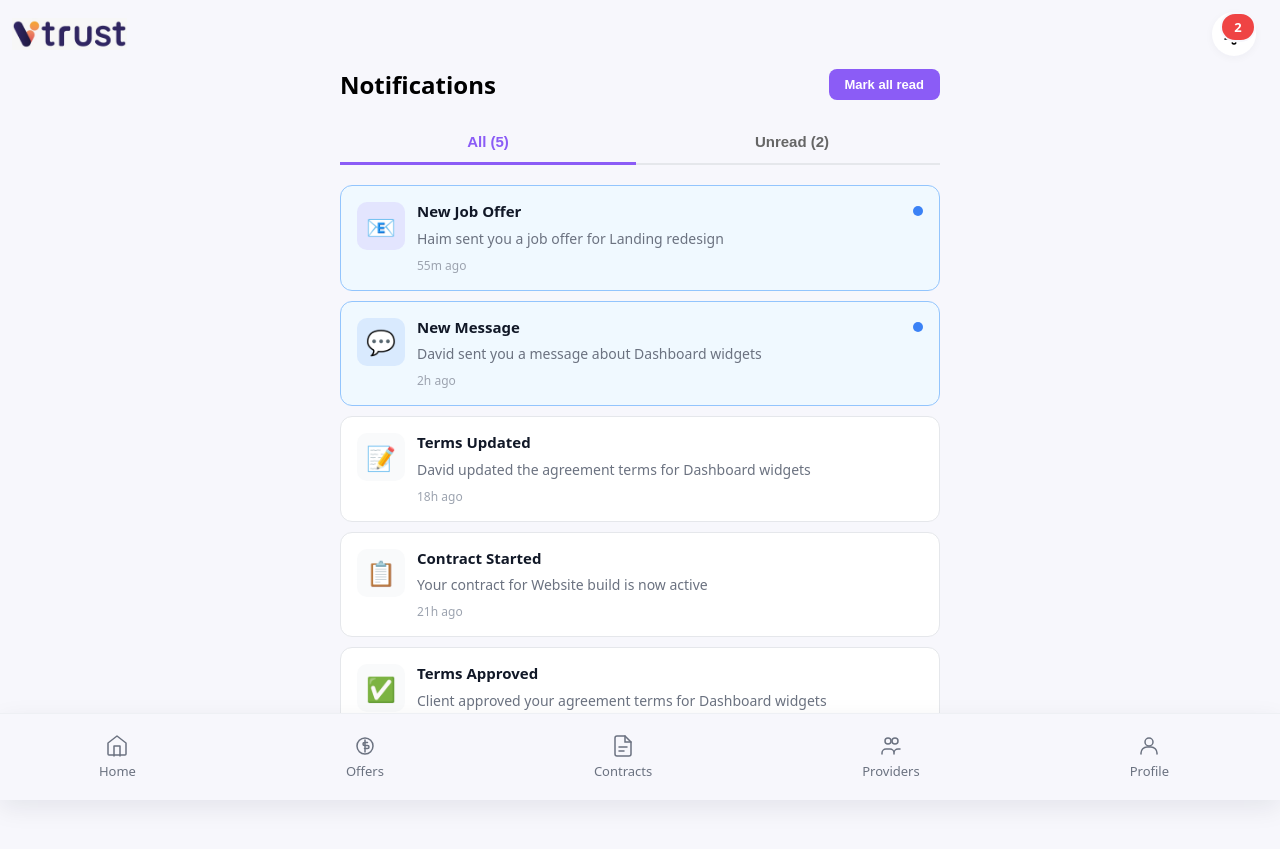
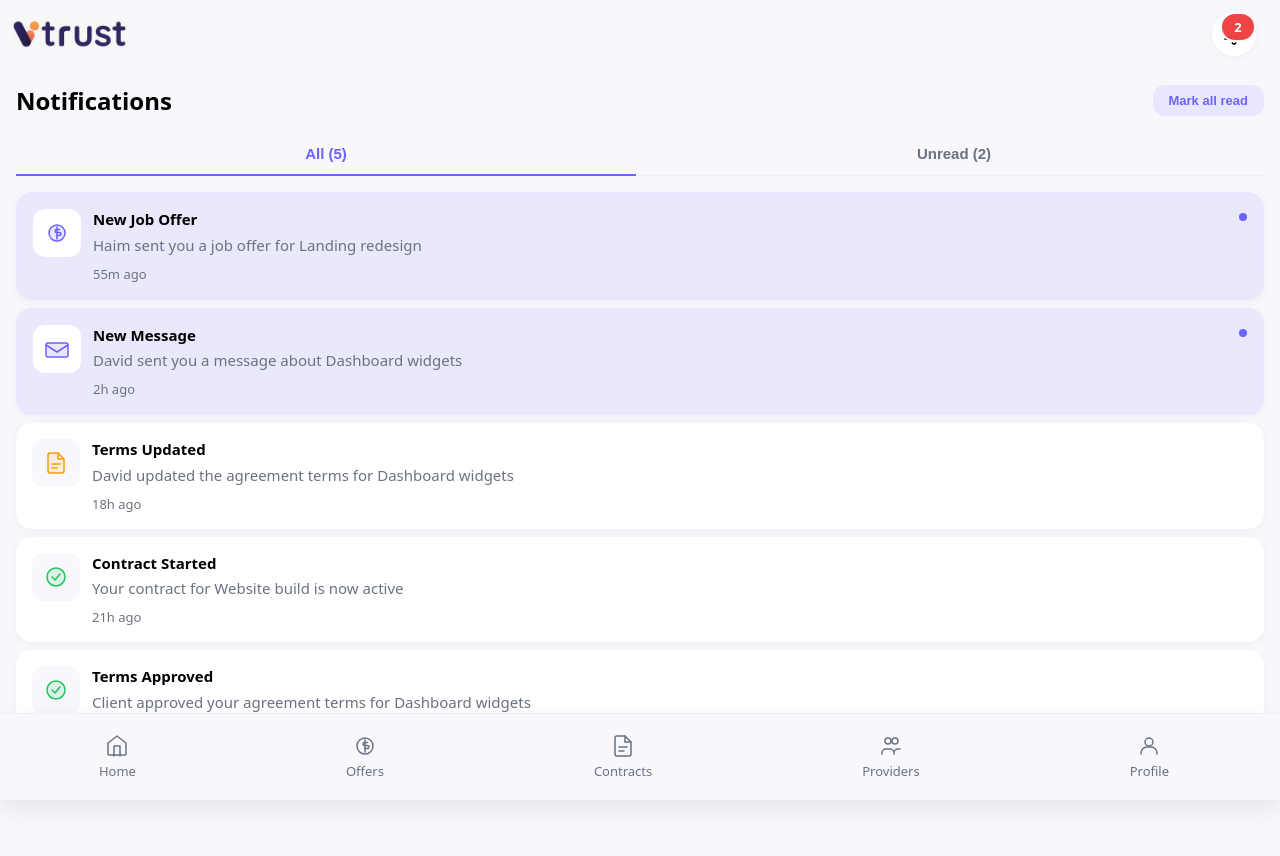
Before and after one commit to darkarki83/wireframe-app, a React (Vite) app: page /notifications in a window 1280 px wide. Shown: the top 856 px of the page. Built offline with nearby package versions, Linux system fonts and the light colour scheme.

Commit message:
Fixed notification

```diff
--- a/src/pages/notifications/NotificationsList.tsx
+++ b/src/pages/notifications/NotificationsList.tsx
@@ -1,7 +1,7 @@
-
 import { useEffect, useState } from "react";
 import { Link } from "react-router-dom";
 import { apiListNotifications, apiMarkNotificationRead, apiMarkAllNotificationsRead, type Notification } from "../../lib/mockApi";
+import { colors, spacing, typography, borderRadius, shadows, components } from "../../lib/designTokens";
 
 export default function NotificationsList() {
   const [items, setItems] = useState<Notification[]>([]);
@@ -27,27 +27,48 @@ export default function NotificationsList() {
 
   const getNotificationIcon = (type: string) => {
     switch (type) {
-      case "new_bid": return "💼";
-      case "new_offer": return "📧";
-      case "message": return "💬";
-      case "status_change": return "🔄";
-      case "conditions_updated": return "📝";
-      case "proposal_approved": return "✅";
-      case "contract": return "📋";
-      default: return "🔔";
-    }
-  };
-
-  const getTypeColor = (type: string) => {
-    switch (type) {
-      case "new_bid": return "#3b82f6";
-      case "new_offer": return "#8b5cf6";
-      case "message": return "#3b82f6";
-      case "status_change": return "#f59e0b";
-      case "conditions_updated": return "#f59e0b";
-      case "proposal_approved": return "#059669";
-      case "contract": return "#059669";
-      default: return "#666";
+      case "new_bid":
+      case "new_offer":
+        return (
+          <svg width="24" height="24" viewBox="0 0 24 24" fill="none">
+            <circle cx="12" cy="12" r="8" fill={colors.primary.light} />
+            <circle cx="12" cy="12" r="8" stroke={colors.primary.main} strokeWidth="1.5" />
+            <path d="M12 6v12M14.5 8.5h-3a1.5 1.5 0 0 0 0 3h3a1.5 1.5 0 0 1 0 3h-3" stroke={colors.primary.main} strokeWidth="1.5" strokeLinecap="round" />
+          </svg>
+        );
+      case "message":
+        return (
+          <svg width="24" height="24" viewBox="0 0 24 24" fill="none">
+            <path d="M3 6h18a2 2 0 0 1 2 2v10a2 2 0 0 1-2 2H3a2 2 0 0 1-2-2V8a2 2 0 0 1 2-2z" fill={colors.primary.light} />
+            <path d="M3 6h18a2 2 0 0 1 2 2v10a2 2 0 0 1-2 2H3a2 2 0 0 1-2-2V8a2 2 0 0 1 2-2z" stroke={colors.primary.main} strokeWidth="1.5" />
+            <path d="M1 8l11 7 11-7" stroke={colors.primary.main} strokeWidth="1.5" strokeLinecap="round" strokeLinejoin="round" />
+          </svg>
+        );
+      case "status_change":
+      case "conditions_updated":
+        return (
+          <svg width="24" height="24" viewBox="0 0 24 24" fill="none">
+            <path d="M6 2h8l6 6v12a2 2 0 0 1-2 2H6a2 2 0 0 1-2-2V4a2 2 0 0 1 2-2z" fill={colors.status.warning + "20"} />
+            <path d="M6 2h8l6 6v12a2 2 0 0 1-2 2H6a2 2 0 0 1-2-2V4a2 2 0 0 1 2-2z" stroke={colors.status.warning} strokeWidth="1.5" strokeLinecap="round" strokeLinejoin="round" />
+            <path d="M14 2v6h6M8 13h8M8 17h5" stroke={colors.status.warning} strokeWidth="1.5" strokeLinecap="round" />
+          </svg>
+        );
+      case "proposal_approved":
+      case "contract":
+        return (
+          <svg width="24" height="24" viewBox="0 0 24 24" fill="none">
+            <circle cx="12" cy="12" r="9" fill={colors.status.success + "20"} />
+            <circle cx="12" cy="12" r="9" stroke={colors.status.success} strokeWidth="1.5" />
+            <path d="M8 12l3 3 5-6" stroke={colors.status.success} strokeWidth="1.5" strokeLinecap="round" strokeLinejoin="round" />
+          </svg>
+        );
+      default:
+        return (
+          <svg width="24" height="24" viewBox="0 0 24 24" fill="none">
+            <path d="M18 8A6 6 0 0 0 6 8c0 7-3 9-3 9h18s-3-2-3-9" fill={colors.primary.light} opacity="0.3" />
+            <path d="M18 8A6 6 0 0 0 6 8c0 7-3 9-3 9h18s-3-2-3-9M13.73 21a2 2 0 0 1-3.46 0" stroke={colors.primary.main} strokeWidth="1.5" strokeLinecap="round" strokeLinejoin="round" />
+          </svg>
+        );
     }
   };
 
@@ -68,61 +89,84 @@ export default function NotificationsList() {
   const unreadCount = items.filter(n => !n.read).length;
   const filteredItems = filter === "unread" ? items.filter(n => !n.read) : items;
 
-  if (loading) return (
-    <div style={{ maxWidth: 600, margin: "0 auto", paddingBottom: 16 }}>
-      <p>Loading notifications...</p>
+  if (loading) {
+    return (
+      <div style={{
+        minHeight: '100vh',
+        background: colors.base.background,
+        paddingBottom: '80px',
+      }}>
+        <div style={{ padding: spacing.lg }}>
+          <p style={{ color: colors.text.secondary }}>Loading notifications...</p>
+        </div>
       </div>
     );
+  }
 
   return (
-    <div style={{ maxWidth: 600, margin: "0 auto", paddingBottom: 16 }}>
+    <div style={{
+      minHeight: '100vh',
+      background: colors.base.background,
+      paddingBottom: '80px',
+    }}>
       {/* Header */}
+      <div style={{
+        padding: `${spacing.lg} ${spacing.lg} 0`,
+      }}>
         <div style={{
           display: "flex",
           justifyContent: "space-between",
           alignItems: "center",
-        marginBottom: 20
+          marginBottom: spacing.lg,
         }}>
-        <h2 style={{ margin: 0, fontSize: 24, fontWeight: 700 }}>Notifications</h2>
+          <h2 style={{
+            margin: 0,
+            fontSize: typography.fontSize.h1,
+            fontWeight: typography.fontWeight.semibold,
+            color: colors.text.primary,
+          }}>
+            Notifications
+          </h2>
           {unreadCount > 0 && (
             <button
               onClick={handleMarkAllRead}
               style={{
-              padding: "8px 16px",
-              background: "#8b5cf6",
-              color: "white",
-              border: "none",
-              borderRadius: 8,
+                ...components.button.secondary,
+                padding: `${spacing.sm} ${spacing.lg}`,
+                height: 'auto',
                 cursor: "pointer",
-              fontSize: 13,
-              fontWeight: 600
+                fontSize: typography.fontSize.caption,
               }}
             >
               Mark all read
             </button>
           )}
         </div>
+      </div>
 
       {/* Filter Tabs */}
       <div style={{
+        padding: `0 ${spacing.lg}`,
+      }}>
+        <div style={{
           display: "flex",
-        gap: 8,
-        marginBottom: 20,
-        borderBottom: "2px solid #e5e7eb"
+          gap: spacing.sm,
+          marginBottom: spacing.lg,
+          borderBottom: `1px solid ${colors.base.border}`,
         }}>
           <button
             onClick={() => setFilter("all")}
             style={{
               flex: 1,
-            padding: "12px 16px",
+              padding: `${spacing.md} ${spacing.lg}`,
               background: "transparent",
               border: "none",
-            borderBottom: filter === "all" ? "3px solid #8b5cf6" : "3px solid transparent",
-            color: filter === "all" ? "#8b5cf6" : "#666",
-            fontWeight: 600,
-            fontSize: 15,
+              borderBottom: filter === "all" ? `2px solid ${colors.primary.main}` : "2px solid transparent",
+              color: filter === "all" ? colors.primary.main : colors.text.secondary,
+              fontWeight: typography.fontWeight.semibold,
+              fontSize: typography.fontSize.body,
               cursor: "pointer",
-            marginBottom: -2
+              marginBottom: -1,
             }}
           >
             All ({items.length})
@@ -131,42 +175,57 @@ export default function NotificationsList() {
             onClick={() => setFilter("unread")}
             style={{
               flex: 1,
-            padding: "12px 16px",
+              padding: `${spacing.md} ${spacing.lg}`,
               background: "transparent",
               border: "none",
-            borderBottom: filter === "unread" ? "3px solid #8b5cf6" : "3px solid transparent",
-            color: filter === "unread" ? "#8b5cf6" : "#666",
-            fontWeight: 600,
-            fontSize: 15,
+              borderBottom: filter === "unread" ? `2px solid ${colors.primary.main}` : "2px solid transparent",
+              color: filter === "unread" ? colors.primary.main : colors.text.secondary,
+              fontWeight: typography.fontWeight.semibold,
+              fontSize: typography.fontSize.body,
               cursor: "pointer",
-            marginBottom: -2
+              marginBottom: -1,
             }}
           >
             Unread ({unreadCount})
           </button>
         </div>
+      </div>
 
       {/* Notifications List */}
+      <div style={{
+        padding: `0 ${spacing.lg} ${spacing.lg}`,
+      }}>
         {filteredItems.length === 0 ? (
           <div style={{
+            ...components.card,
             textAlign: "center",
-          padding: "60px 20px",
-          background: "white",
-          border: "1px solid #e5e7eb",
-          borderRadius: 12
+            padding: spacing.xxxl,
           }}>
-          <div style={{ fontSize: 64, marginBottom: 16 }}>🔔</div>
-          <div style={{ fontSize: 16, fontWeight: 600, color: "#374151", marginBottom: 8 }}>
+            <div style={{
+              fontSize: '48px',
+              marginBottom: spacing.lg,
+            }}>
+              🔔
+            </div>
+            <div style={{
+              fontSize: typography.fontSize.h2,
+              fontWeight: typography.fontWeight.semibold,
+              color: colors.text.primary,
+              marginBottom: spacing.sm,
+            }}>
               No {filter === "unread" ? "unread" : ""} notifications
             </div>
-          <div style={{ fontSize: 14, color: "#9ca3af" }}>
+            <div style={{
+              fontSize: typography.fontSize.body,
+              color: colors.text.secondary,
+            }}>
               {filter === "unread"
                 ? "You're all caught up!"
                 : "You'll see notifications here when you receive them"}
             </div>
           </div>
         ) : (
-        <div style={{ display: "flex", flexDirection: "column", gap: 10 }}>
+          <div style={{ display: "flex", flexDirection: "column", gap: spacing.sm }}>
             {filteredItems.map(notification => (
               <Link
                 key={notification.id}
@@ -174,31 +233,29 @@ export default function NotificationsList() {
                 onClick={() => !notification.read && handleMarkAsRead(notification.id)}
                 style={{
                   display: "block",
-                background: notification.read ? "white" : "#f0f9ff",
-                border: notification.read ? "1px solid #e5e7eb" : "1px solid #93c5fd",
-                borderRadius: 12,
-                padding: 16,
+                  background: notification.read ? colors.base.surface : colors.primary.subtle,
+                  border: notification.read ? 'none' : `1px solid ${colors.primary.light}`,
+                  borderRadius: borderRadius.lg,
+                  padding: spacing.lg,
                   textDecoration: "none",
                   color: "inherit",
                   transition: "all 0.2s",
-                position: "relative"
+                  position: "relative",
+                  boxShadow: shadows.sm,
                 }}
               >
-              <div style={{ display: "flex", gap: 12, alignItems: "flex-start" }}>
+                <div style={{ display: "flex", gap: spacing.md, alignItems: "flex-start" }}>
                   {/* Icon */}
-                <div
-                  style={{
-                    fontSize: 24,
+                  <div style={{
                     width: 48,
                     height: 48,
                     display: "flex",
                     alignItems: "center",
                     justifyContent: "center",
-                    background: notification.read ? "#f9fafb" : `${getTypeColor(notification.type)}20`,
-                    borderRadius: 10,
-                    flexShrink: 0
-                  }}
-                >
+                    background: notification.read ? colors.base.background : colors.base.surface,
+                    borderRadius: borderRadius.md,
+                    flexShrink: 0,
+                  }}>
                     {getNotificationIcon(notification.type)}
                   </div>
 
@@ -208,44 +265,42 @@ export default function NotificationsList() {
                       display: "flex",
                       justifyContent: "space-between",
                       alignItems: "flex-start",
-                    marginBottom: 6,
-                    gap: 8
+                      marginBottom: spacing.xs,
+                      gap: spacing.sm,
                     }}>
                       <strong style={{
-                      fontSize: 15,
-                      fontWeight: 600,
-                      color: "#111827",
-                      lineHeight: 1.3
+                        fontSize: typography.fontSize.body,
+                        fontWeight: typography.fontWeight.semibold,
+                        color: colors.text.primary,
+                        lineHeight: typography.lineHeight.normal,
                       }}>
                         {notification.title}
                       </strong>
                       {!notification.read && (
-                      <span
-                        style={{
-                          width: 10,
-                          height: 10,
-                          background: "#3b82f6",
-                          borderRadius: "50%",
+                        <span style={{
+                          width: 8,
+                          height: 8,
+                          background: colors.primary.main,
+                          borderRadius: borderRadius.full,
                           flexShrink: 0,
-                          marginTop: 4
-                        }}
-                      />
+                          marginTop: 4,
+                        }} />
                       )}
                     </div>
 
                     <p style={{
-                    margin: "0 0 8px 0",
-                    fontSize: 14,
-                    color: "#6b7280",
-                    lineHeight: 1.5
+                      margin: `0 0 ${spacing.sm} 0`,
+                      fontSize: typography.fontSize.body,
+                      color: colors.text.secondary,
+                      lineHeight: typography.lineHeight.normal,
                     }}>
                       {notification.message}
                     </p>
 
                     <div style={{
-                    fontSize: 12,
-                    color: "#9ca3af",
-                    fontWeight: 500
+                      fontSize: typography.fontSize.caption,
+                      color: colors.text.secondary,
+                      fontWeight: typography.fontWeight.medium,
                     }}>
                       {formatDate(notification.createdAt)}
                     </div>
@@ -256,5 +311,6 @@ export default function NotificationsList() {
           </div>
         )}
       </div>
+    </div>
   );
 }
```
Also changed, not shown: src/lib/designTokens.ts (line endings or trailing spaces). Lines whose indentation alone changed are shown as unchanged.
